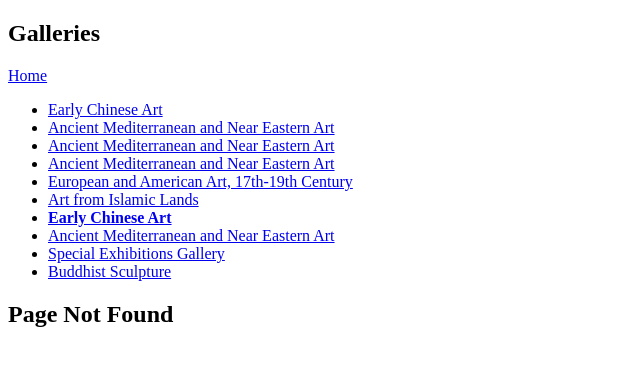
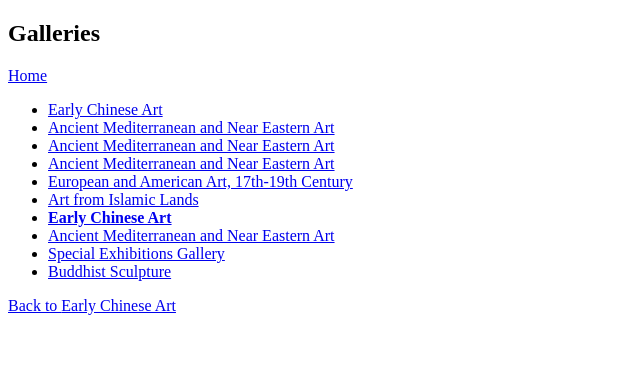
Before and after one commit to YZZlD/art-museum, a React (Create React App) app: page /galleries/1600/art/137534 in a window 1280 px wide. Shown: the top 366 px of the page, without its empty margins (0-640 px from the left). Built offline with nearby package versions, Linux system fonts and the light colour scheme.

Commit message:
Finishing touch added a link back to the parent gallery of the image.

```diff
--- a/src/App.js
+++ b/src/App.js
@@ -1,7 +1,8 @@
 import harvardArt from "./data/harvardArt";
-import GalleryNavigation from "./components/GalleryNavigations";
+import GalleryNavigation from "./components/GalleryNavigations/GalleryNavigation";
 import GalleryView from "./components/GalleryView";
 import { Routes, Route } from 'react-router-dom';
+import ArtDescription from "./components/ArtDescription";
 
 function App() {
   return (
@@ -9,6 +10,7 @@ function App() {
       <GalleryNavigation galleries={harvardArt.records}/>
       <Routes>
         <Route path="/galleries/:galleryId" element={<GalleryView galleries={harvardArt.records}/>}/>
+        <Route path="/galleries/:galleryId/art/:artId" element={<ArtDescription galleries={harvardArt.records}/>} />
         <Route path="/" element={<div><h2>Harvard Art Museum</h2><p>Look, but Don't Touch. Please select a Gallery in the navigation bar.</p></div>}/>
         <Route path="*" element={<h2>Page Not Found</h2>}/>
       </Routes>
--- /dev/null
+++ b/src/components/ArtDescription/index.js
@@ -0,0 +1,15 @@
+import {Link} from 'react-router-dom';
+import { useParams } from 'react-router-dom';
+
+function ArtDescription( { galleries }) {
+    const {galleryId, artId } = useParams();
+    const galleryChoice = galleries.find((x) => galleryId == x.galleryid);
+    return(
+        <Link to={`/galleries/${galleryId}`}>
+            Back to {galleryChoice.name}
+        </Link>
+
+    )
+}
+
+export default ArtDescription;
--- a/src/components/ArtImageTile/index.js
+++ b/src/components/ArtImageTile/index.js
@@ -2,11 +2,11 @@ import {Link} from 'react-router-dom';
 
 function ArtImageTile({art, galleryId}) {
     let image = art[0].baseimageurl;
+
     return(
         <Link to={`/galleries/${galleryId}/art/${art[0].imageid}`}>
             <img src={image} width="500"/>
         </Link>
-
     )
 }
 
--- a/src/components/GalleryView/index.js
+++ b/src/components/GalleryView/index.js
@@ -1,10 +1,11 @@
 import { useParams } from 'react-router-dom';
 import ArtImageTile from '../ArtImageTile';
+import { Routes, Route } from 'react-router-dom';
+import ArtDescription from '../ArtDescription';
 
 function GalleryView( {galleries}) {
     const { galleryId }  = useParams();
     const galleryChoice = galleries.find((x) => galleryId == x.galleryid);
-    console.log(galleryId);
     return(
         <div>
             <h1>Hello from GalleryView</h1>
@@ -17,6 +18,9 @@ function GalleryView( {galleries}) {
                     )
                 })}
             </ul>
+            <Routes>
+
+            </Routes>
         </div>
 
     )
```
Also changed, not shown: src/components/GalleryNavigations/GalleryNavigation.js (renamed from src/components/GalleryNavigations/index.js).
